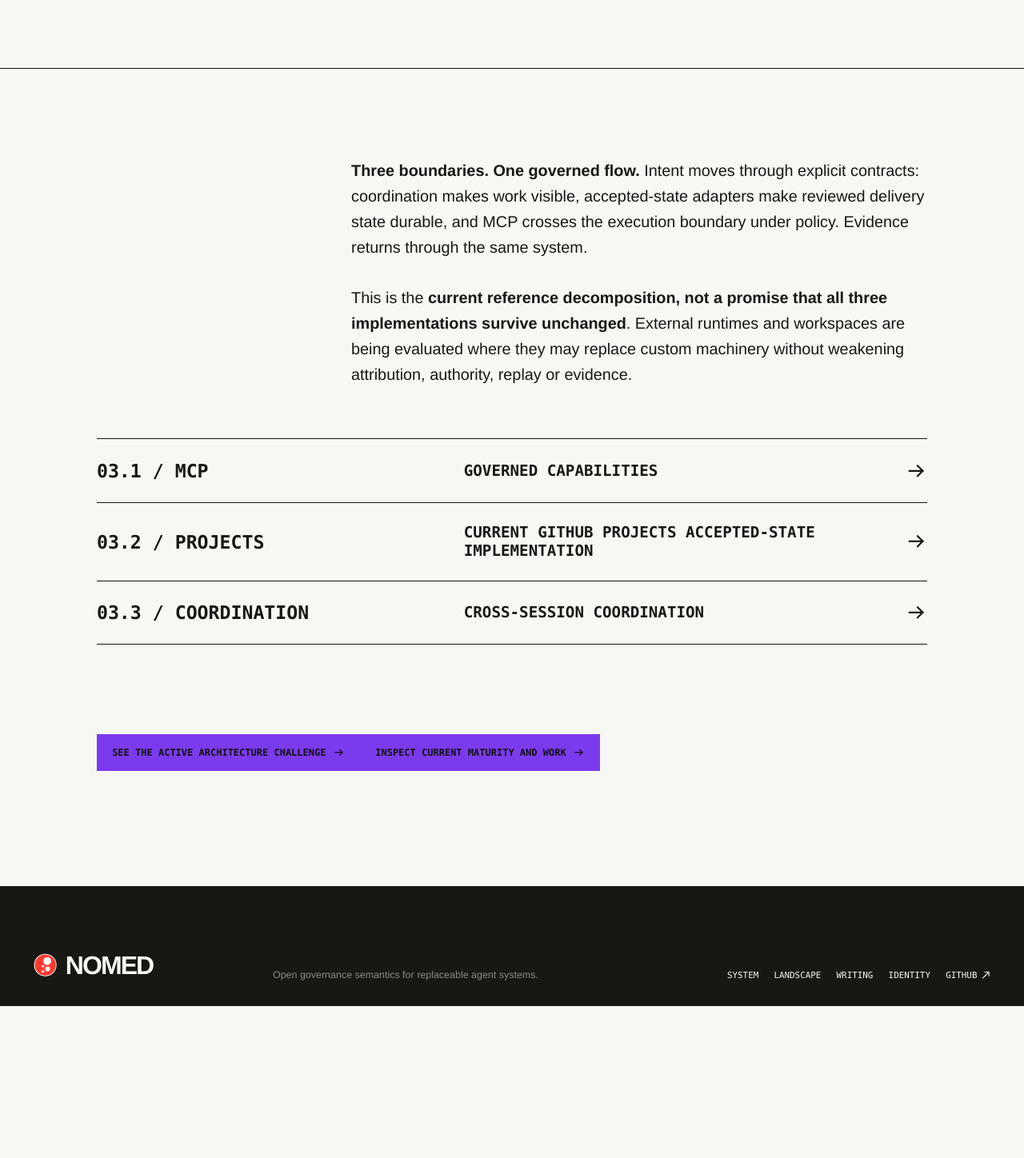
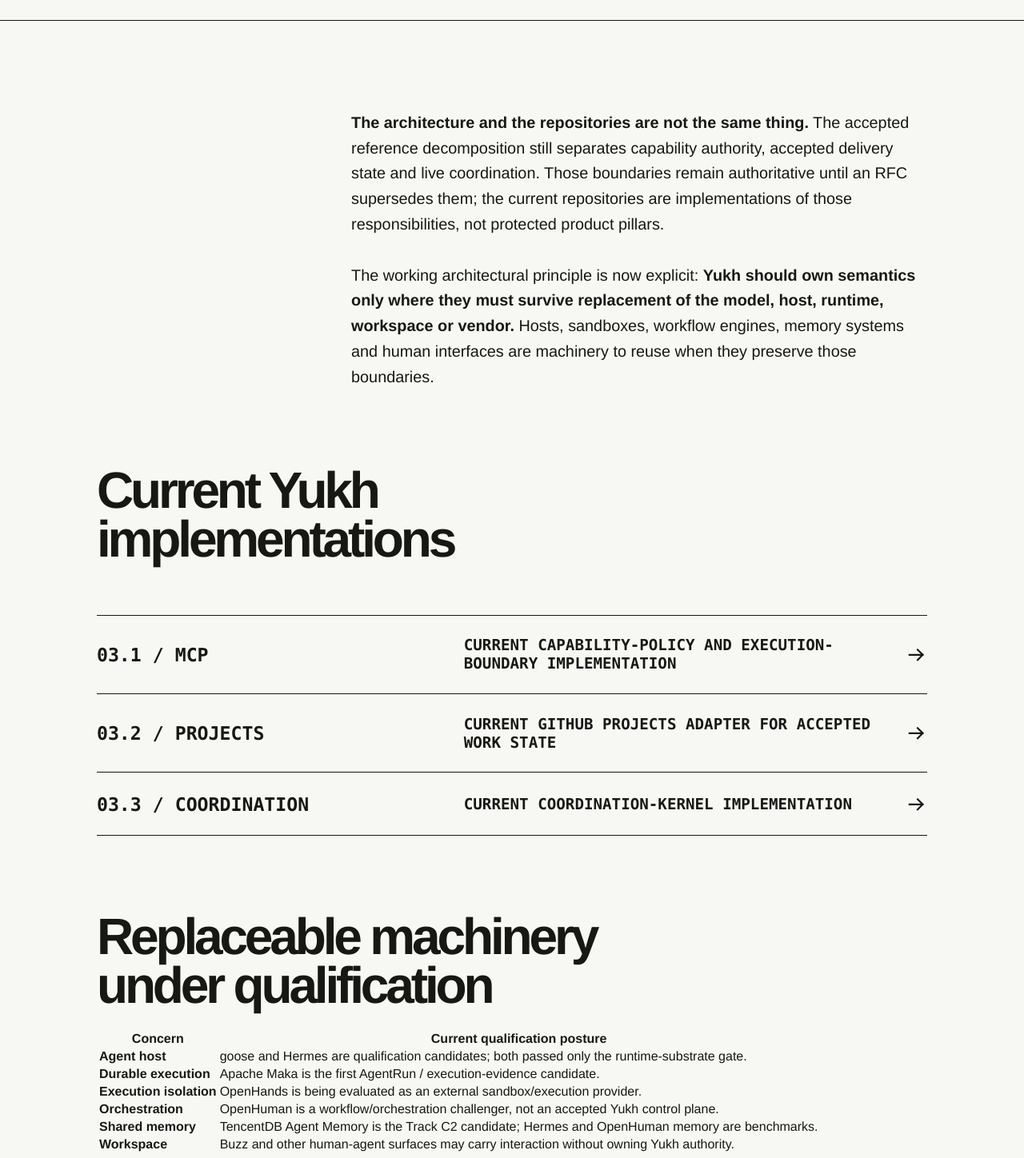
Before and after one commit to nomed/nomed.github.io, a Next.js app: page /system in a window 1280 px wide. Shown: the part 840-2288 px from the top of the page at 80% size. Before the commit the page ends 2098 px from the top, so only its background shows below. Built offline with nearby package versions, Linux system fonts and the light colour scheme.

Commit message:
Clarify accepted Yukh semantics and replaceable machinery

```diff
--- a/app/system/page.tsx
+++ b/app/system/page.tsx
@@ -4,13 +4,22 @@
 
 export const metadata: Metadata = {
   title: "The Yukh System — Nomed",
-  description: "The current Yukh reference decomposition and its explicit authority boundaries.",
+  description: "The accepted Yukh reference architecture, stable semantic boundaries and replaceable implementation machinery.",
 };
 
 const components = [
-  ["03.1", "MCP", "Governed capabilities", "/system/mcp/"],
-  ["03.2", "Projects", "Current GitHub Projects accepted-state implementation", "/system/projects/"],
-  ["03.3", "Coordination", "Cross-session coordination", "/system/coordination/"],
+  ["03.1", "MCP", "Current capability-policy and execution-boundary implementation", "/system/mcp/"],
+  ["03.2", "Projects", "Current GitHub Projects adapter for accepted work state", "/system/projects/"],
+  ["03.3", "Coordination", "Current coordination-kernel implementation", "/system/coordination/"],
+];
+
+const machinery = [
+  ["Agent host", "goose and Hermes are qualification candidates; both passed only the runtime-substrate gate."],
+  ["Durable execution", "Apache Maka is the first AgentRun / execution-evidence candidate."],
+  ["Execution isolation", "OpenHands is being evaluated as an external sandbox/execution provider."],
+  ["Orchestration", "OpenHuman is a workflow/orchestration challenger, not an accepted Yukh control plane."],
+  ["Shared memory", "TencentDB Agent Memory is the Track C2 candidate; Hermes and OpenHuman memory are benchmarks."],
+  ["Workspace", "Buzz and other human-agent surfaces may carry interaction without owning Yukh authority."],
 ];
 
 export default function SystemPage() {
@@ -18,12 +27,14 @@
     <EditorialPage
       index="03"
       label="System"
-      title="Boundaries first. Components can change."
-      lede="The accepted Yukh reference architecture currently separates execution authority, accepted delivery state and live coordination. The boundaries matter more than preserving any particular repository or implementation."
+      title="Own the boundaries. Replace the machinery."
+      lede="RFC-0003 remains the accepted Yukh reference architecture. Current qualification work is testing how much implementation machinery can be external without changing the authority, coordination, evidence and accepted-state semantics that must survive replacement."
       accent="#7C3AED"
     >
-      <p><strong>Three boundaries. One governed flow.</strong> Intent moves through explicit contracts: coordination makes work visible, accepted-state adapters make reviewed delivery state durable, and MCP crosses the execution boundary under policy. Evidence returns through the same system.</p>
-      <p>This is the <strong>current reference decomposition, not a promise that all three implementations survive unchanged</strong>. External runtimes and workspaces are being evaluated where they may replace custom machinery without weakening attribution, authority, replay or evidence.</p>
+      <p><strong>The architecture and the repositories are not the same thing.</strong> The accepted reference decomposition still separates capability authority, accepted delivery state and live coordination. Those boundaries remain authoritative until an RFC supersedes them; the current repositories are implementations of those responsibilities, not protected product pillars.</p>
+      <p>The working architectural principle is now explicit: <strong>Yukh should own semantics only where they must survive replacement of the model, host, runtime, workspace or vendor.</strong> Hosts, sandboxes, workflow engines, memory systems and human interfaces are machinery to reuse when they preserve those boundaries.</p>
+
+      <h2>Current Yukh implementations</h2>
       <ul className="system-index">
         {components.map(([index, name, responsibility, href]) => (
           <li key={name}>
@@ -35,8 +46,20 @@
           </li>
         ))}
       </ul>
-      <a className="editorial-cta internal-cta" href="/landscape/">See the active architecture challenge <ArrowIcon /></a>
-      <a className="editorial-cta internal-cta" href="/work/">Inspect current maturity and work <ArrowIcon /></a>
+
+      <h2>Replaceable machinery under qualification</h2>
+      <table>
+        <thead><tr><th>Concern</th><th>Current qualification posture</th></tr></thead>
+        <tbody>
+          {machinery.map(([concern, posture]) => (
+            <tr key={concern}><td><strong>{concern}</strong></td><td>{posture}</td></tr>
+          ))}
+        </tbody>
+      </table>
+
+      <p><strong>No external candidate is adopted by this page.</strong> goose and Hermes have passed the first executable runtime-substrate gate, while the stricter Yukh host-composition Gate A2 is defined but not yet executed against candidate adapters. No reference host has been selected.</p>
+      <a className="editorial-cta internal-cta" href="/landscape/">See the active qualification landscape <ArrowIcon /></a>
+      <a className="editorial-cta internal-cta" href="/work/">Inspect implementation and qualification work <ArrowIcon /></a>
     </EditorialPage>
   );
 }
```
